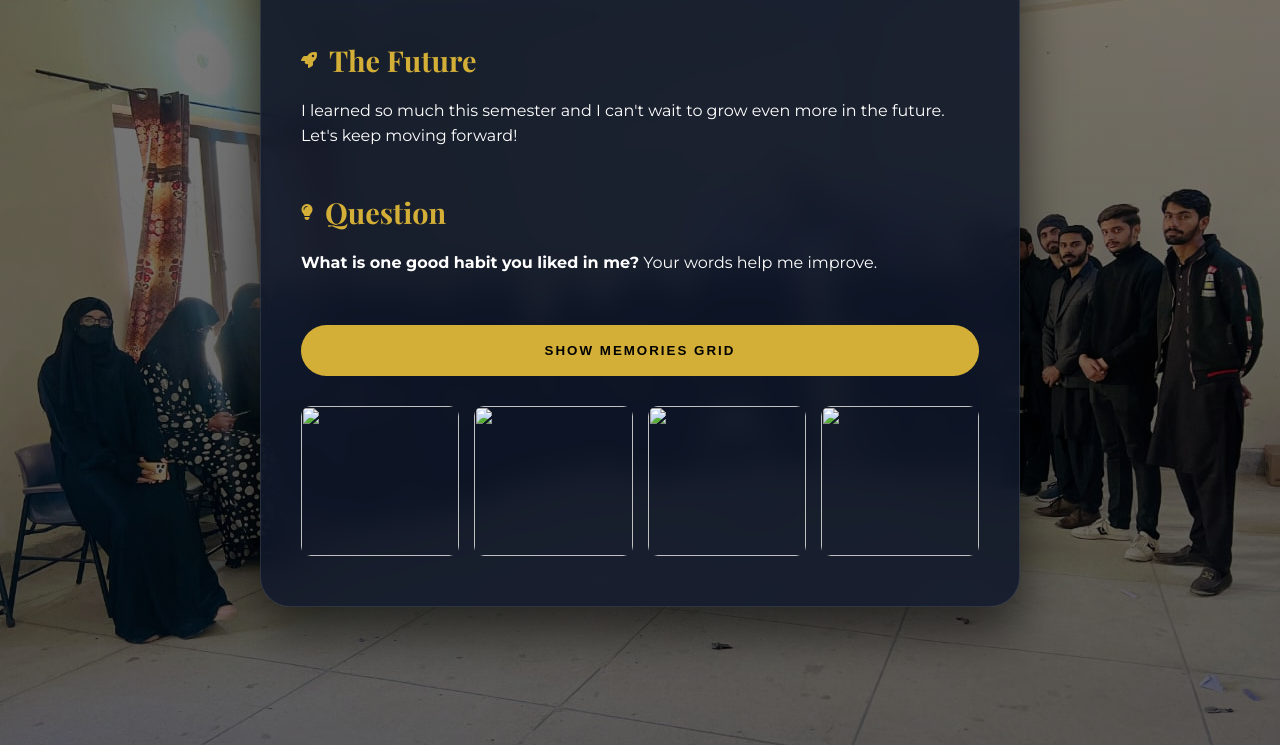
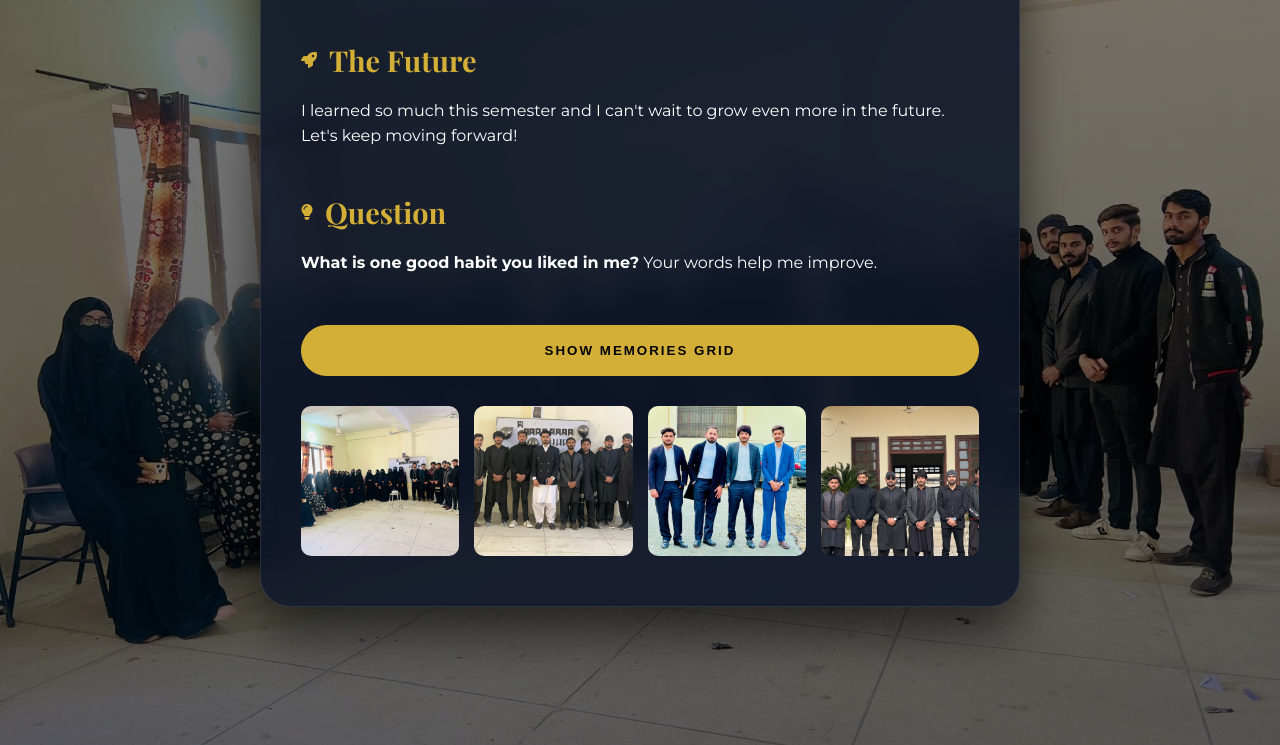
Before and after one commit to arslanhashim/4th-semester-farewell, a plain HTML site: page index.html in a window 1280 px wide. Both pictures are taken after a click on the button "SHOW MEMORIES GRID". Shown: the part 1059-1804 px from the top of the page. Drawn offline with nearby package versions, Linux system fonts and the light colour scheme; a web font is replaced by a local one.

Commit message:
Update index.html

```diff
--- a/index.html
+++ b/index.html
@@ -189,10 +189,10 @@
             <button class="btn-memories" onclick="toggle()">Show Memories Grid</button>
 
             <div id="photo-grid">
-                <img src="1.png.jepg" class="grid-img">
-                <img src="2.png.jepg" class="grid-img">
-                <img src="3.png.jepg" class="grid-img">
-                <img src="4.jepg" class="grid-img">
+                <img src="1.png.jpeg" class="grid-img">
+                <img src="2.png.jpeg" class="grid-img">
+                <img src="3.png.jpeg" class="grid-img">
+                <img src="4.jpeg" class="grid-img">
             </div>
 
         </div>
```
